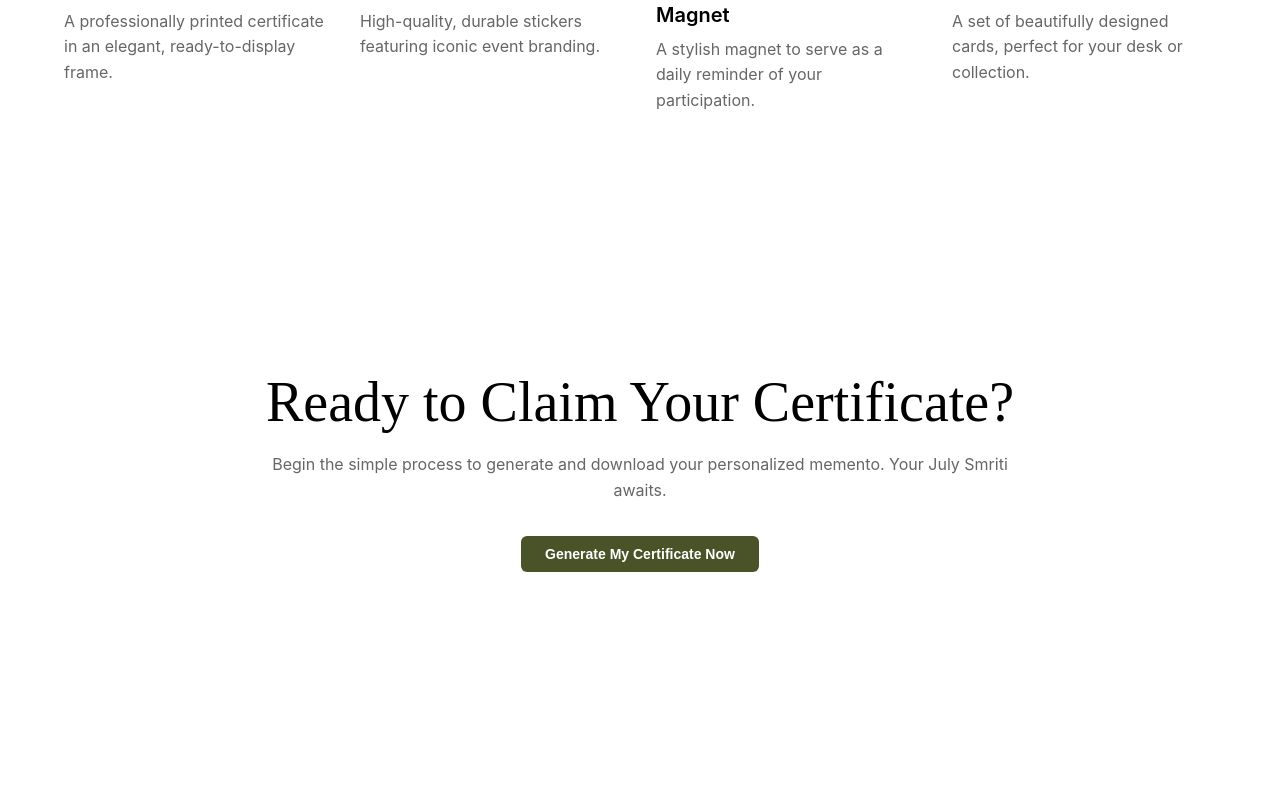
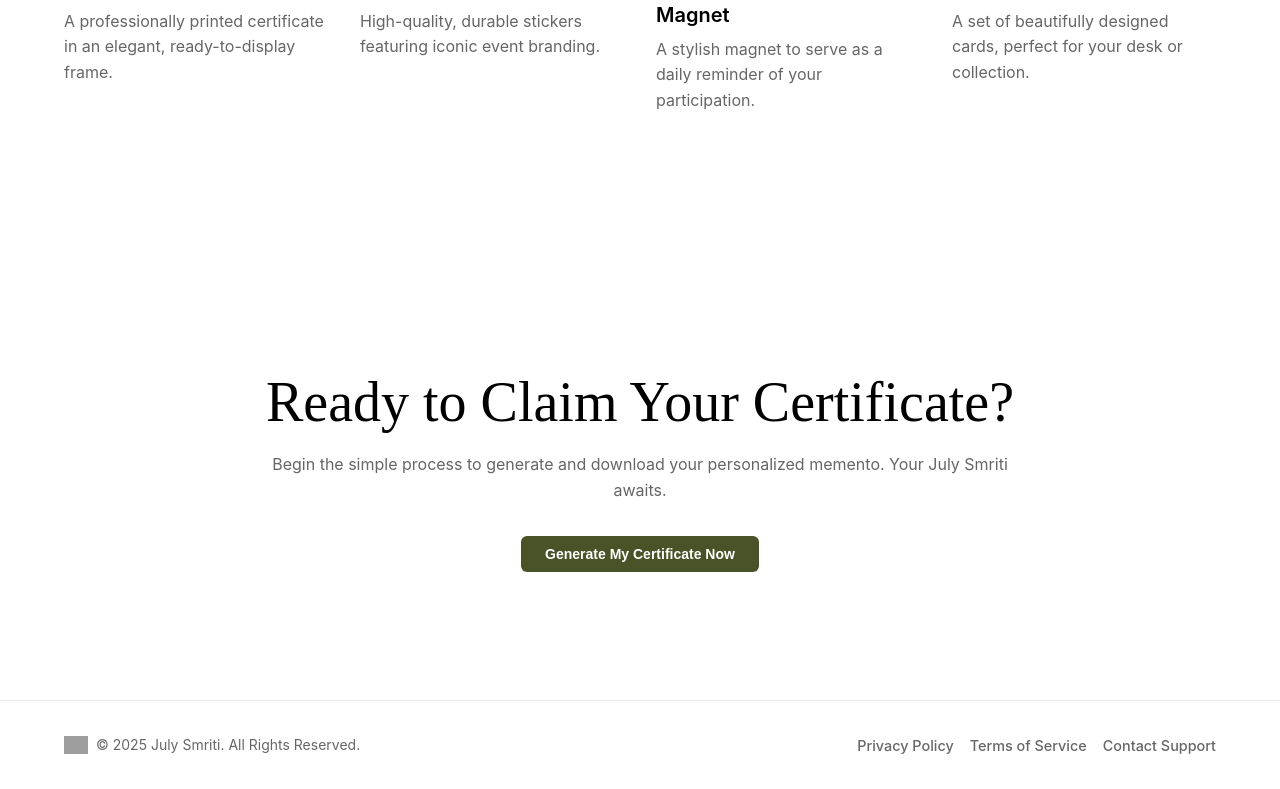
Before and after one commit to md-moijul/july-juddah, a Next.js app in the folder apps/web/: page / in a window 1280 px wide. Shown: the part 2880-3669 px from the top of the page. Before the commit the page ends 3580 px from the top, so only its background shows below. Built offline with nearby package versions, Linux system fonts and the light colour scheme; grey boxes are pictures that could not be loaded.

Commit message:
story 2.9 complete

```diff
--- a/apps/web/src/app/page.tsx
+++ b/apps/web/src/app/page.tsx
@@ -6,6 +6,7 @@ import CounterSection from '@/components/sections/counter-section';
 import DisclaimerSection from '@/components/sections/disclaimer-section';
 import PremiumItemsSection from '@/components/sections/premium-items-section';
 import FinalCtaSection from '@/components/sections/final-cta-section';
+import Footer from '@/components/sections/footer';
 
 export default function LandingPage() {
   const { image_banner_section } = content;
@@ -23,6 +24,7 @@ export default function LandingPage() {
       <DisclaimerSection />
       <PremiumItemsSection />
       <FinalCtaSection />
+      <Footer />
     </>
   );
 }
--- /dev/null
+++ b/apps/web/src/components/sections/footer.tsx
@@ -0,0 +1,65 @@
+import content from '@/data/content.json';
+import style from '@/data/style.json';
+import Image from 'next/image';
+import Link from 'next/link';
+
+export default function Footer() {
+  const { footer } = content;
+  const { typography, colors, spacing } = style.designSystemProfile.tokens;
+
+  const copyrightTextStyle = typography.scale['sub-text'];
+  const linkStyle = typography.scale['nav-link'];
+
+  return (
+    <footer
+      className="container mx-auto flex flex-col md:flex-row items-center justify-between py-8"
+      style={{
+        paddingLeft: spacing.layout.containerPaddingX,
+        paddingRight: spacing.layout.containerPaddingX,
+        borderTop: `1px solid ${colors.neutral['light-gray-border'].value}`,
+      }}
+    >
+      <div className="flex items-center mb-4 md:mb-0">
+        {footer.logo_icon && (
+          <Image
+            src={`/` + footer.logo_icon}
+            alt="Logo Icon"
+            width={24}
+            height={24}
+            className="mr-2"
+          />
+        )}
+        <p
+          style={{
+            fontSize: copyrightTextStyle.fontSize,
+            fontWeight: copyrightTextStyle.fontWeight,
+            fontFamily: typography.family['sans-serif'].value,
+            color: colors.neutral['medium-gray-text'].value,
+          }}
+        >
+          {footer.copyright_text}
+        </p>
+      </div>
+      <nav>
+        <ul className="flex flex-wrap justify-center md:justify-end gap-x-4 gap-y-2">
+          {footer.links.map((link, index) => (
+            <li key={index}>
+              <Link
+                href={link.href}
+                style={{
+                  fontSize: linkStyle.fontSize,
+                  fontWeight: linkStyle.fontWeight,
+                  fontFamily: typography.family['sans-serif'].value,
+                  color: colors.neutral['medium-gray-text'].value,
+                }}
+                className="hover:text-primary-text transition-colors"
+              >
+                {link.text}
+              </Link>
+            </li>
+          ))}
+        </ul>
+      </nav>
+    </footer>
+  );
+}
```
Also changed, not shown: 3 other files (tests, documents, lock files or other folders).
